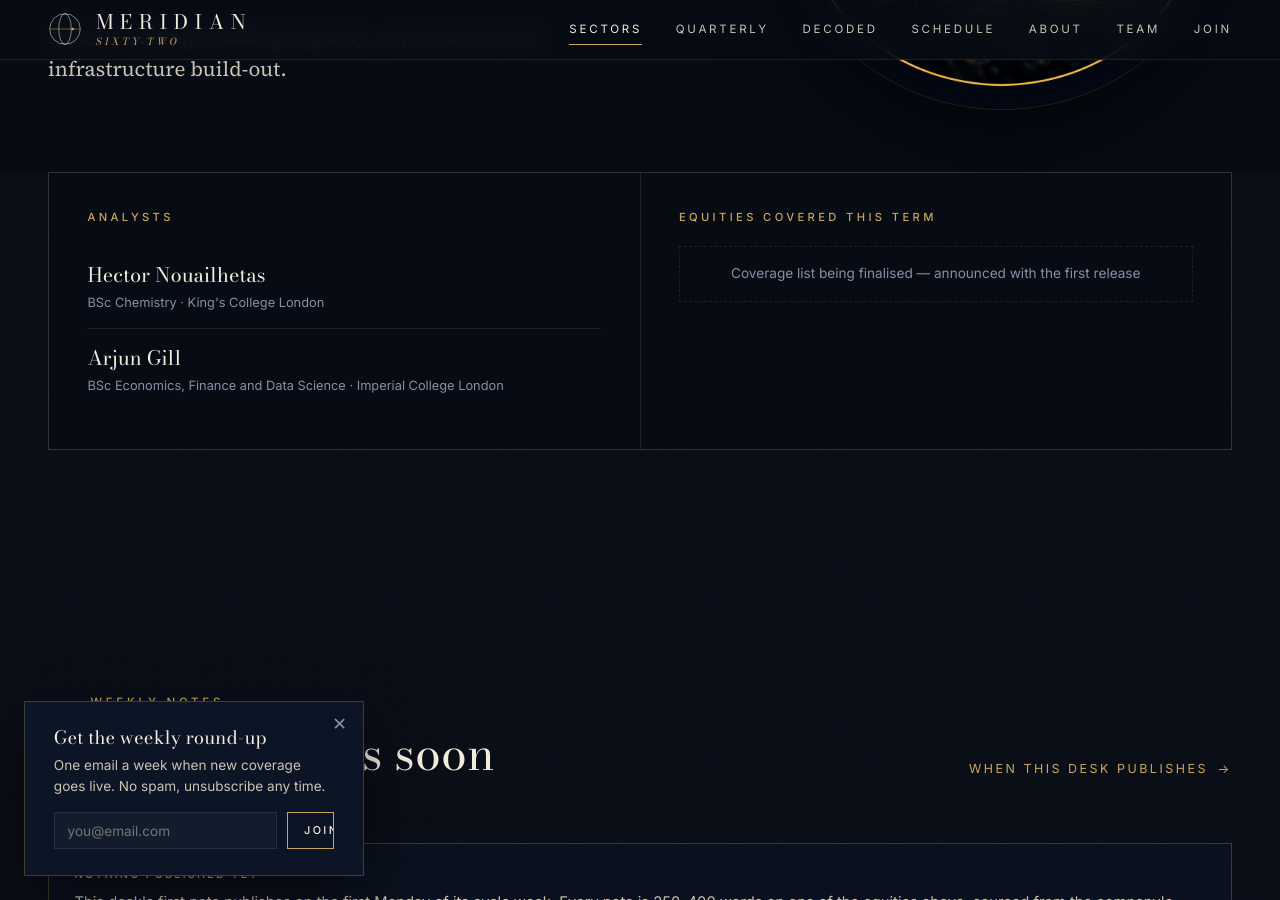
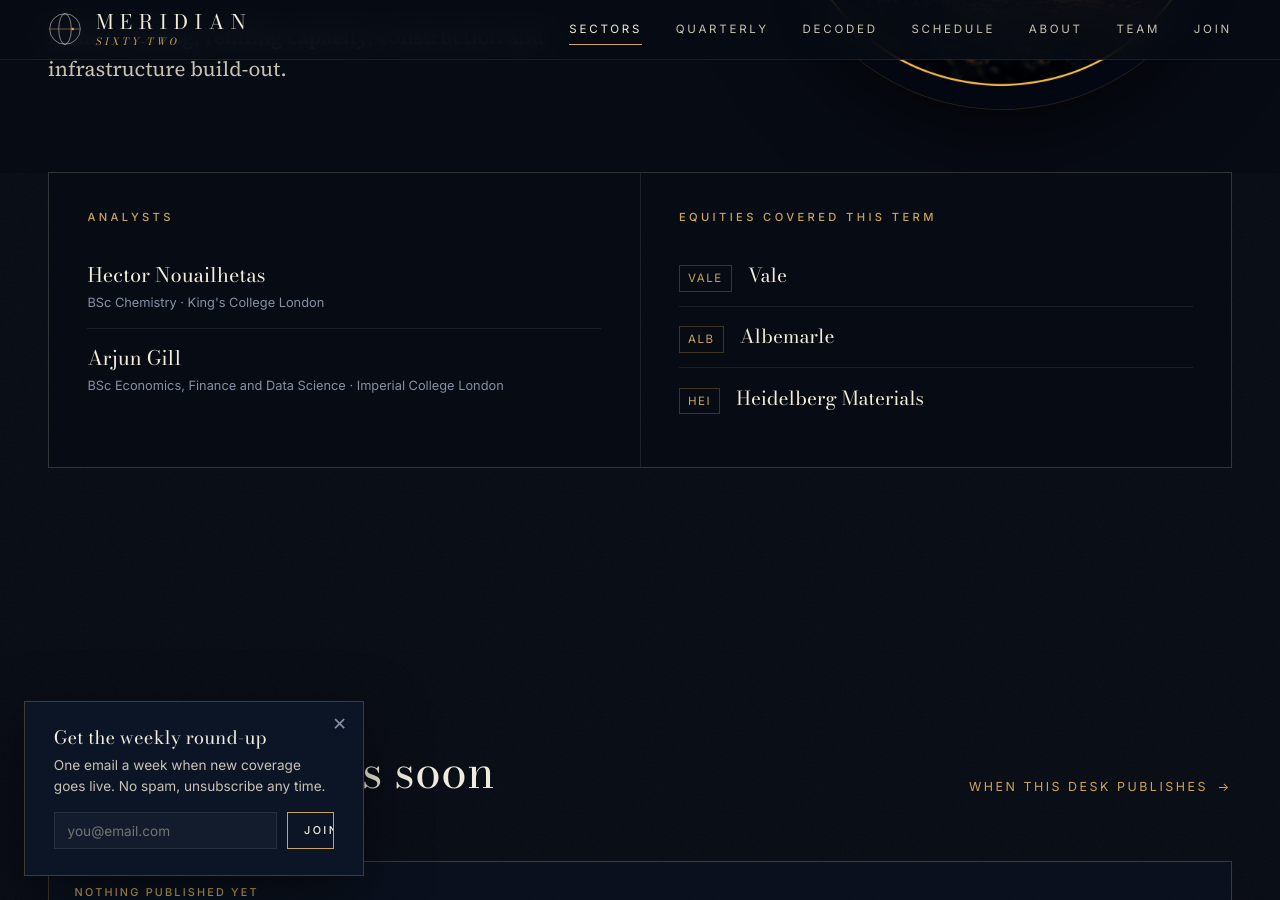
Before and after one commit to meridian62contact-lang/meridian62contact-lang.github.io, a Jekyll site: the page built from _sectors/02-materials-mining-infrastructure.md, in a window 1280 px wide and 900 px high, scrolled down 521 px. Built offline with Jekyll 4.4.1, drawn with Linux system fonts in a browser that asks for light colours.

Commit message:
Update 02-materials-mining-infrastructure.md

```diff
--- a/_sectors/02-materials-mining-infrastructure.md
+++ b/_sectors/02-materials-mining-infrastructure.md
@@ -20,6 +20,15 @@
 # 3–5 companies the desk follows all term. 'watching' is the one-sentence coverage line:
 # the specific thing the desk is watching right now (update it whenever it changes).
 equities:
+  - company: "Vale"
+    ticker: "VALE"
+    watching: ""
+  - company: "Albemarle"
+    ticker: "ALB"
+    watching: ""
+  - company: "Heidelberg Materials"
+    ticker: "HEI"
+    watching: ""
   # - company: "Company name"
   #   ticker: "TICKER"
   #   watching: "The one specific thing we are watching right now."
```
